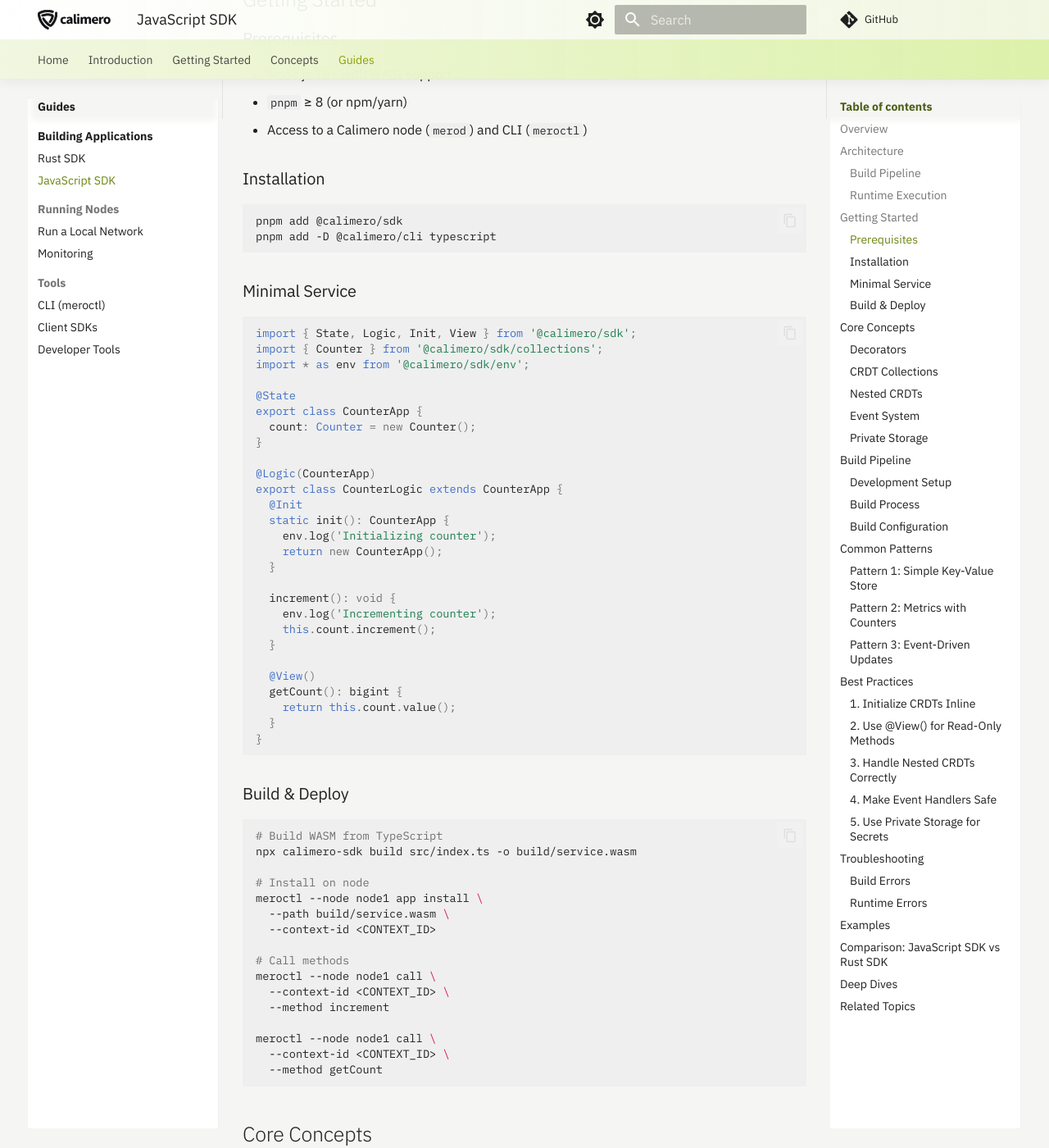
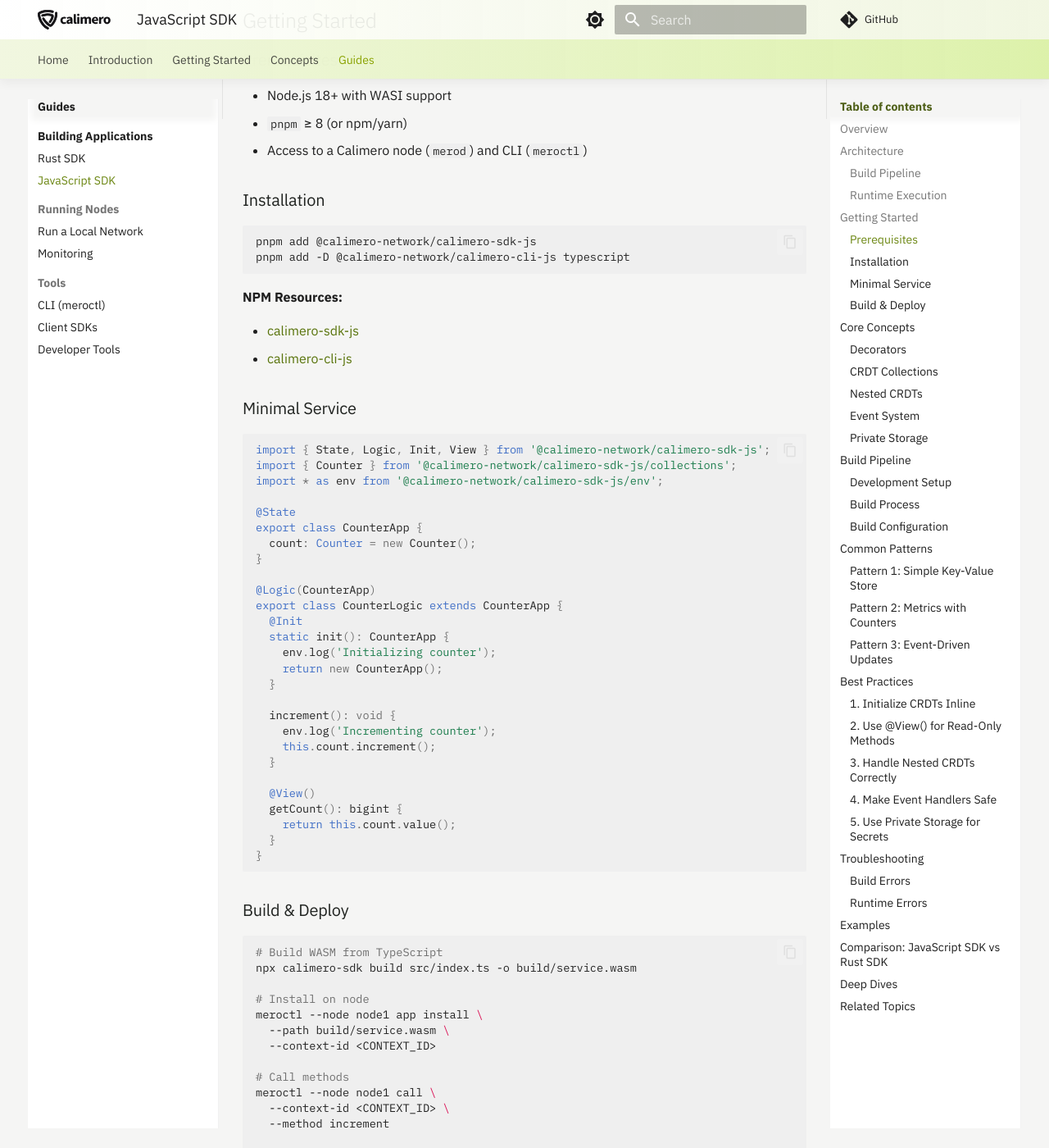
Before and after one commit to calimero-network/docs, an MkDocs documentation site: the page built from docs/builder-directory/js-sdk-guide.md, in a window 1280 px wide and 1400 px high, scrolled down 1183 px. Shown: the whole window at 82% size. Built offline with MkDocs 1.6.1 and Material for MkDocs 9.7.7, drawn with Linux system fonts in a browser that asks for light colours; some of the changed text lies outside the part shown.

Commit message:
feat: update the right calimero-sdk naming

````diff
--- a/docs/builder-directory/js-sdk-guide.md
+++ b/docs/builder-directory/js-sdk-guide.md
@@ -8,8 +8,8 @@ Build Calimero services using **TypeScript/JavaScript**. The JavaScript SDK comp
 
 The JavaScript SDK (`calimero-sdk-js`) consists of two main packages:
 
-- **`@calimero/sdk`** - Decorators, CRDT collections, event system, and environment bindings
-- **`@calimero/cli`** - Build toolchain (Rollup → QuickJS → WASM)
+- **`@calimero-network/calimero-sdk-js`** - Decorators, CRDT collections, event system, and environment bindings
+- **`@calimero-network/calimero-cli-js`** - Build toolchain (Rollup → QuickJS → WASM)
 
 **Key features:**
 - Write services in TypeScript/JavaScript instead of Rust
@@ -69,16 +69,21 @@ flowchart LR
 ### Installation
 
 ```bash
-pnpm add @calimero/sdk
-pnpm add -D @calimero/cli typescript
+pnpm add @calimero-network/calimero-sdk-js
+pnpm add -D @calimero-network/calimero-cli-js typescript
 ```
+
+**NPM Resources:**
+
+- [calimero-sdk-js](https://www.npmjs.com/package/@calimero-network/calimero-sdk-js){:target="_blank"}
+- [calimero-cli-js](https://www.npmjs.com/package/@calimero-network/calimero-cli-js){:target="_blank"}
 
 ### Minimal Service
 
 ```typescript
-import { State, Logic, Init, View } from '@calimero/sdk';
-import { Counter } from '@calimero/sdk/collections';
-import * as env from '@calimero/sdk/env';
+import { State, Logic, Init, View } from '@calimero-network/calimero-sdk-js';
+import { Counter } from '@calimero-network/calimero-sdk-js/collections';
+import * as env from '@calimero-network/calimero-sdk-js/env';
 
 @State
 export class CounterApp {
@@ -135,8 +140,8 @@ meroctl --node node1 call \
 Marks a class as application state:
 
 ```typescript
-import { State } from '@calimero/sdk';
-import { UnorderedMap, Counter } from '@calimero/sdk/collections';
+import { State } from '@calimero-network/calimero-sdk-js';
+import { UnorderedMap, Counter } from '@calimero-network/calimero-sdk-js/collections';
 
 @State
 export class MyApp {
@@ -155,7 +160,7 @@ export class MyApp {
 Marks a class as application logic (methods):
 
 ```typescript
-import { Logic, Init } from '@calimero/sdk';
+import { Logic, Init } from '@calimero-network/calimero-sdk-js';
 
 @Logic(MyApp)
 export class MyAppLogic extends MyApp {
@@ -213,7 +218,7 @@ export class MyAppLogic extends MyApp {
 Marks event classes:
 
 ```typescript
-import { Event } from '@calimero/sdk';
+import { Event } from '@calimero-network/calimero-sdk-js';
 
 @Event
 export class ItemAdded {
@@ -253,7 +258,7 @@ The JavaScript SDK provides the same CRDT collections as the Rust SDK:
 Key-value storage with Last-Write-Wins conflict resolution:
 
 ```typescript
-import { UnorderedMap } from '@calimero/sdk/collections';
+import { UnorderedMap } from '@calimero-network/calimero-sdk-js/collections';
 
 const map = new UnorderedMap<string, string>();
 
@@ -283,7 +288,7 @@ const size = map.entries().length;
 Ordered list maintaining insertion order:
 
 ```typescript
-import { Vector } from '@calimero/sdk/collections';
+import { Vector } from '@calimero-network/calimero-sdk-js/collections';
 
 const vec = new Vector<string>();
 
@@ -306,7 +311,7 @@ const len = vec.len(); // number
 Distributed counter with automatic summation:
 
 ```typescript
-import { Counter } from '@calimero/sdk/collections';
+import { Counter } from '@calimero-network/calimero-sdk-js/collections';
 
 const counter = new Counter();
 
@@ -327,7 +332,7 @@ counter.decrementBy(2);
 Last-Write-Wins register for single values:
 
 ```typescript
-import { LwwRegister } from '@calimero/sdk/collections';
+import { LwwRegister } from '@calimero-network/calimero-sdk-js/collections';
 
 const register = new LwwRegister<string>();
 
@@ -346,7 +351,7 @@ const timestamp = register.timestamp(); // bigint
 Set with union-based merging:
 
 ```typescript
-import { UnorderedSet } from '@calimero/sdk/collections';
+import { UnorderedSet } from '@calimero-network/calimero-sdk-js/collections';
 
 const set = new UnorderedSet<string>();
 
@@ -409,7 +414,7 @@ if (metrics) {
 Emit events for real-time updates:
 
 ```typescript
-import { Event, emit, emitWithHandler } from '@calimero/sdk';
+import { Event, emit, emitWithHandler } from '@calimero-network/calimero-sdk-js';
 
 // Define event
 @Event
@@ -454,7 +459,7 @@ export class MyAppLogic extends MyApp {
 For node-local data (secrets, caches, per-node counters):
 
 ```typescript
-import { createPrivateEntry } from '@calimero/sdk';
+import { createPrivateEntry } from '@calimero-network/calimero-sdk-js';
 
 // Create private entry
 const secrets = createPrivateEntry<{ token: string }>('private:secrets');
@@ -488,8 +493,8 @@ cd my-calimero-service
 pnpm init
 
 # Install dependencies
-pnpm add @calimero/sdk
-pnpm add -D @calimero/cli typescript @types/node
+pnpm add @calimero-network/calimero-sdk-js
+pnpm add -D @calimero-network/calimero-cli-js typescript @types/node
 
 # Create TypeScript config
 cat > tsconfig.json << EOF
@@ -542,8 +547,8 @@ The CLI automatically handles:
 ### Pattern 1: Simple Key-Value Store
 
 ```typescript
-import { State, Logic, Init, View } from '@calimero/sdk';
-import { UnorderedMap, LwwRegister } from '@calimero/sdk/collections';
+import { State, Logic, Init, View } from '@calimero-network/calimero-sdk-js';
+import { UnorderedMap, LwwRegister } from '@calimero-network/calimero-sdk-js/collections';
 
 @State
 export class KvStore {
@@ -582,8 +587,8 @@ export class KvStoreLogic extends KvStore {
 ### Pattern 2: Metrics with Counters
 
 ```typescript
-import { State, Logic, Init, View } from '@calimero/sdk';
-import { UnorderedMap, Counter } from '@calimero/sdk/collections';
+import { State, Logic, Init, View } from '@calimero-network/calimero-sdk-js';
+import { UnorderedMap, Counter } from '@calimero-network/calimero-sdk-js/collections';
 
 @State
 export class Metrics {
@@ -618,9 +623,9 @@ export class MetricsLogic extends Metrics {
 ### Pattern 3: Event-Driven Updates
 
 ```typescript
-import { State, Logic, Init, Event, emitWithHandler } from '@calimero/sdk';
-import { UnorderedMap, Counter } from '@calimero/sdk/collections';
-import * as env from '@calimero/sdk/env';
+import { State, Logic, Init, Event, emitWithHandler } from '@calimero-network/calimero-sdk-js';
+import { UnorderedMap, Counter } from '@calimero-network/calimero-sdk-js/collections';
+import * as env from '@calimero-network/calimero-sdk-js/env';
 
 @Event
 export class ItemAdded {
````
Also changed, not shown: docs/core-concepts/applications.md (+1 -1 lines).
